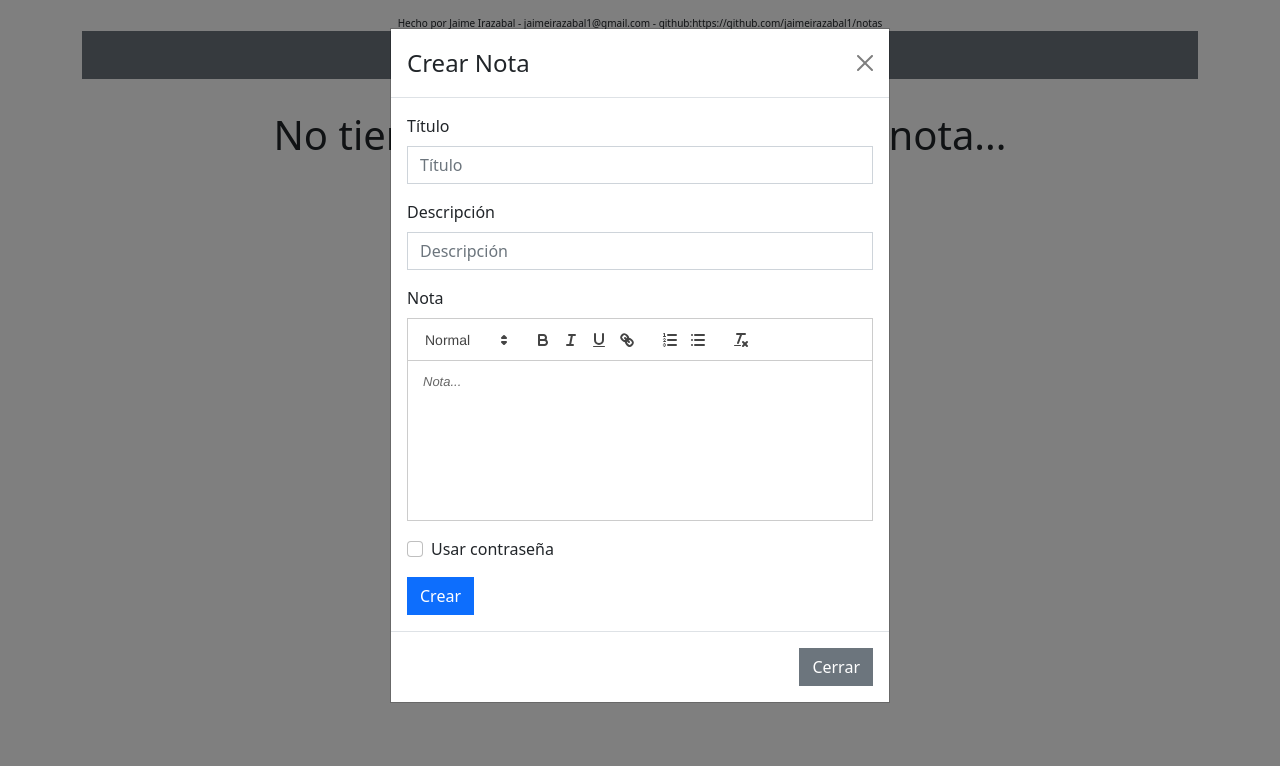
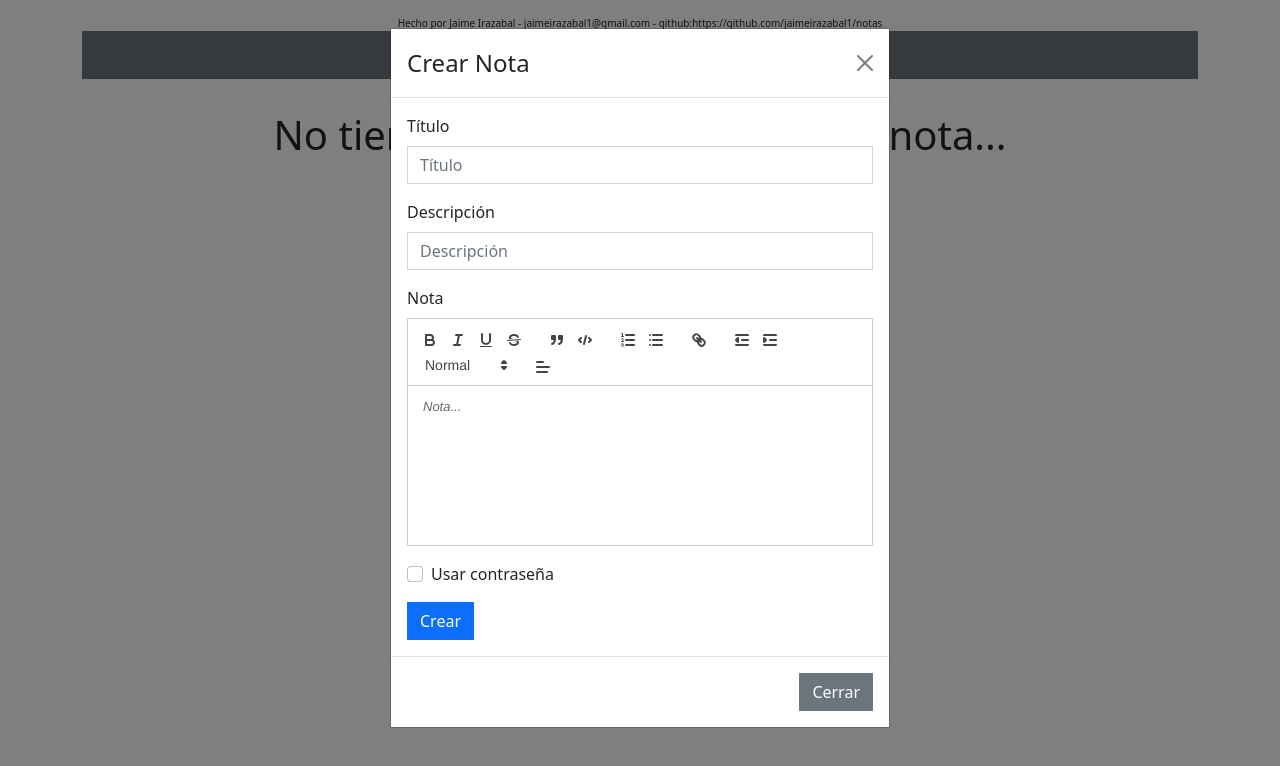
Before and after one commit to jaimeirazabal1/notas, a React (Create React App) app: page / in a window 1280 px wide. Both pictures are taken after a click on the button "Crear Nota". Shown: the top 766 px of the page. Built offline with nearby package versions, Linux system fonts and the light colour scheme.

Commit message:
ya acepta codigo

```diff
--- a/package.json
+++ b/package.json
@@ -12,6 +12,7 @@
     "bootstrap": "^5.2.3",
     "crypto-js": "^4.1.1",
     "draft-js": "^0.11.7",
+    "highlight.js": "^11.7.0",
     "moment": "^2.29.4",
     "react": "^18.2.0",
     "react-bootstrap": "^2.7.0",
--- a/src/App.css
+++ b/src/App.css
@@ -124,3 +124,14 @@
   /* text-align:right; */
   float:right;
 }
+
+pre{
+  overflow:hidden !important;
+  margin:0px !important;
+}
+
+.card-subtitle{
+  height:20px;
+  overflow:hidden;
+  width:100%;
+}
--- a/src/App.js
+++ b/src/App.js
@@ -123,7 +123,7 @@ function App() {
 
       Swal.fire({
         title: nota.titulo,
-        html:`<div style="text-align:justify">${nota.nota}</div>`,
+        html:`<div style="text-align:justify">${nota.notadescripcion}</div>`,
         showCloseButton: true,
         focusConfirm: false,
       })
@@ -143,7 +143,7 @@ function App() {
 
     }
     saveNotesOnMemory(notas);
-
+    console.log('notas',notas)
   },[favoritoState,crear,notas]);
 
   return (
--- a/src/components/CrearNota.js
+++ b/src/components/CrearNota.js
@@ -5,12 +5,55 @@ import Modal from 'react-bootstrap/Modal';
 
 import ReactQuill from 'react-quill';
 import 'react-quill/dist/quill.snow.css';
+import hljs from 'highlight.js';
 
-
+hljs.configure({
+  // optionally configure hljs
+  languages: ["javascript", "python", "c", "c++", "java", "HTML", "css", "matlab"],
+});
 
 export const CrearNota = ({show,handleClose,handleCreate,setNota,nota}) => {
   const [checked, setChecked] = useState(false);
+  const toolbarOptions = [
+    ["bold", "italic", "underline", "strike"],
+    ["blockquote", "code-block"],
 
+    [{ list: "ordered" }, { list: "bullet" }],
+    ["link"],
+    [{ indent: "-1" }, { indent: "+1" }],
+
+    [{ header: [1, 2, 3, 4, 5, 6, false] }],
+
+    [{ align: [] }],
+  ];
+  const modules = {
+    // syntax: {
+    //   highlight: function (text) {
+    //     return hljs.highlightAuto(text).value;
+    //   },
+    // },
+    toolbar: toolbarOptions,
+    clipboard: {
+      // toggle to add extra line breaks when pasting HTML:
+      matchVisual: false,
+    },
+  };
+    const formats = [
+      "header",
+      "font",
+      "size",
+      "bold",
+      "italic",
+      "underline",
+      "strike",
+      "blockquote",
+      "code-block",
+      "list",
+      "bullet",
+      "indent",
+      "link",
+      "align",
+    ];
     const handleChange = (e) => {
 
         setNota({
@@ -47,7 +90,7 @@ export const CrearNota = ({show,handleClose,handleCreate,setNota,nota}) => {
 
                     <Form.Group className="mb-3" controlId="formBasicPassword">
                     <Form.Label>Nota</Form.Label>
-                    <ReactQuill theme="snow" preserveWhitespace={true} name="notadescripcion" value={nota.notadescripcion} placeholder="Nota..."  onChange={(e)=>setNota({...nota,notadescripcion:e}) } />
+                    <ReactQuill theme="snow" modules={modules} formats={formats} preserveWhitespace={true} name="notadescripcion" value={nota.notadescripcion} placeholder="Nota..."  onChange={(e)=>{console.log(e);setNota({...nota,notadescripcion:e}) }} />
                     </Form.Group>
                     <Form.Group className="mb-3" controlId="formBasicCheckbox">
                     <Form.Check type="checkbox" name="withpassword" checked={checked}  value={checked} onChange={handleCheck} label="Usar contraseña" />
--- a/src/components/Nota.js
+++ b/src/components/Nota.js
@@ -31,7 +31,7 @@ export const Nota = ({note,handleFavorite,handleDelete,handleShowNote}) => {
           <Card.Link className="favorite favorite_note btn" title="Marcar como favorita" onClick={()=>handleFavorite(note)}> <FontAwesomeIcon style={{color:favorita ? "#FEDE00" : ""}} icon={faStar} /></Card.Link>
         </div>
         <Card.Title>{titulo}</Card.Title>
-        <Card.Subtitle className="mb-2 text-muted">{descripcion}</Card.Subtitle>
+        <Card.Subtitle title={descripcion} className="mb-2 text-muted">{descripcion}</Card.Subtitle>
             <span style={{fontSize:"10px"}}>{id}</span>
             <Card onClick={()=>handleShowNote(note)} className='p-2 note_div' style={{maxHeight:"60px",textOverflow: 'ellipsis',overflow:'hidden'}} dangerouslySetInnerHTML={{__html: withpassword ? "<center style='font-size:15px;'>Protegido con contraseña</center>" : notadescripcion}}></Card>
         <Card.Link className="note_date" style={{fontSize:"8px"}}>{moment(fecha).fromNow()}</Card.Link>
```
Also changed, not shown: 1 other file (tests, documents, lock files or other folders).
